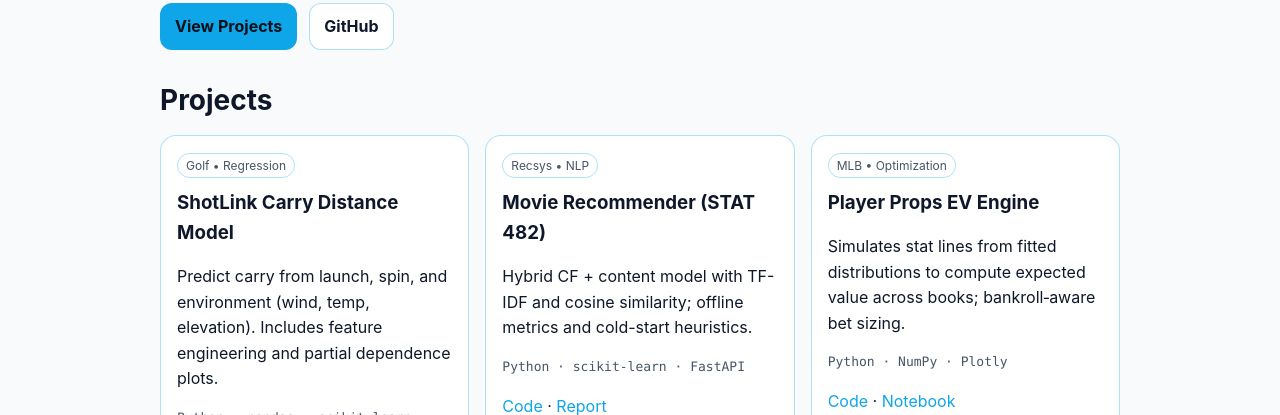
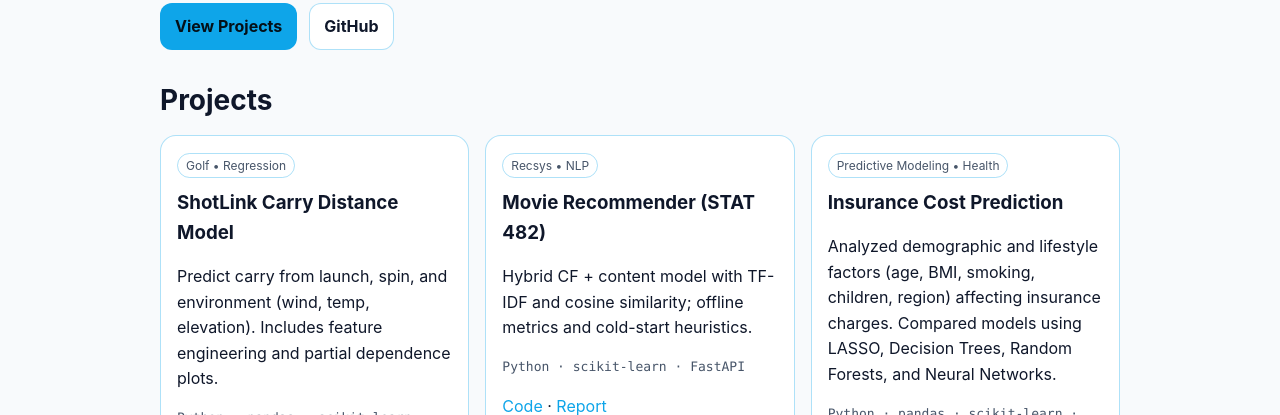
Before and after one commit to jamesontuck1/jamesontuck1.github.io, a plain HTML site: page index.html in a window 1280 px wide. Shown: the part 385-800 px from the top of the page. Drawn offline with Linux system fonts and the light colour scheme.

Commit message:
Update index.html

```diff
--- a/index.html
+++ b/index.html
@@ -130,11 +130,15 @@
         </article>
 
         <article class="card">
-          <div class="tag">MLB • Optimization</div>
-          <h3>Player Props EV Engine</h3>
-          <p>Simulates stat lines from fitted distributions to compute expected value across books; bankroll‑aware bet sizing.</p>
-          <p class="mono">Python · NumPy · Plotly</p>
-          <p><a href="https://github.com/yourusername/mlb-props-ev" target="_blank" rel="noopener">Code</a> · <a href="/projects/props.html">Notebook</a></p>
+          <div class="tag">Predictive Modeling • Health</div>
+          <h3>Insurance Cost Prediction</h3>
+          <p>Analyzed demographic and lifestyle factors (age, BMI, smoking, children, region) affecting insurance charges. Compared models using LASSO, Decision Trees, Random Forests, and Neural Networks.</p>
+          <p class="mono">Python · pandas · scikit-learn · TensorFlow</p>
+          <p>
+            <a href="https://github.com/jamesontuck1/jamesontuck1.github.io/blob/main/insurance_code.ipynb" target="_blank" rel="noopener">Code</a>
+            ·
+            <a href="insurance_report.pptx" target="_blank" rel="noopener">Report</a>
+          </p>
         </article>
       </div>
     </section>
```
